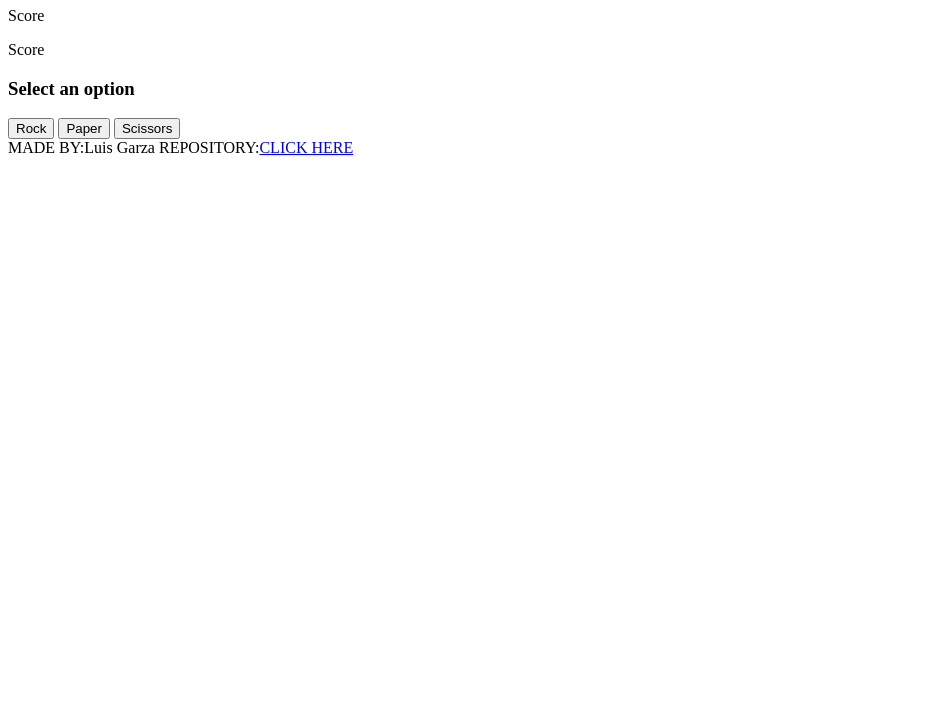
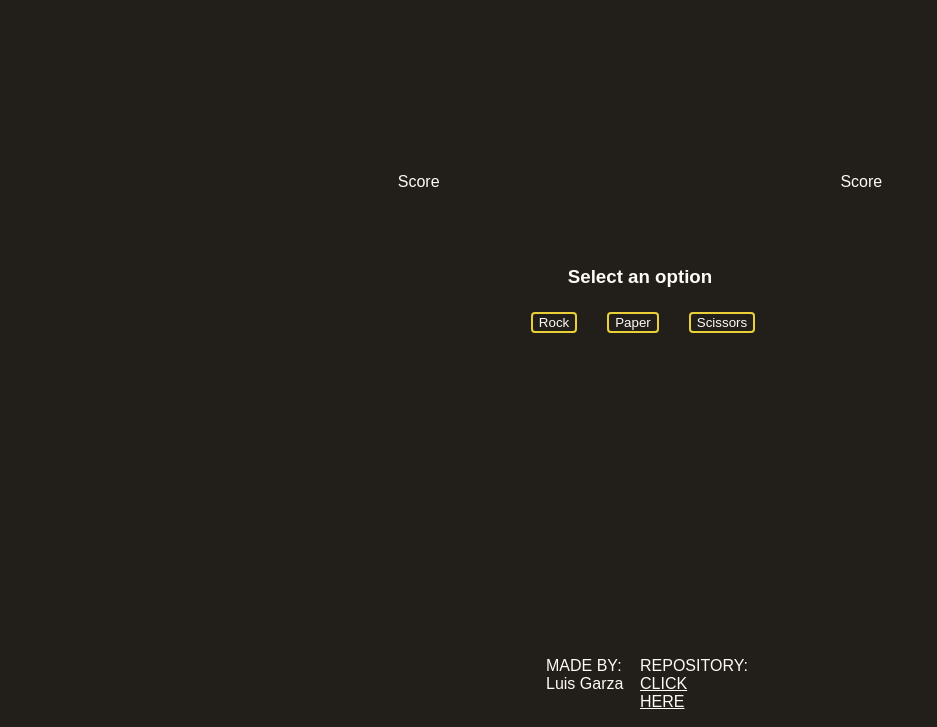
Before and after one commit to Luisg0527/Rock_Paper_Scissors_OP, a plain HTML site: page index.html in a window 1280 px wide. Shown: the part 73-800 px from the top of the page, without its empty margins (0-937 px from the left). Drawn offline with Linux system fonts and the light colour scheme.

Commit message:
Improvement of the UI

```diff
--- a/index.html
+++ b/index.html
@@ -4,6 +4,7 @@
     <meta charset="UTF-8">
     <meta name="viewport" content="width=device-width, initial-scale=1.0">
     <script src="script.js" defer></script>
+    <link rel="stylesheet" href="styles.css">
     <title>Rock Paper Scissors</title>
 </head>
 <body>
@@ -20,14 +21,17 @@
 
     <section class="options">
         <h3>Select an option</h3>
-        <button id="rockBtn">Rock</button>
-        <button id="paperBtn">Paper</button>
-        <button id="scissorsBtn">Scissors</button>
+
+        <div class="btns">
+            <button id="rockBtn">Rock</button>
+            <button id="paperBtn">Paper</button>
+            <button id="scissorsBtn">Scissors</button>
+        </div>
     </section>
 
     <footer>
-        <span>MADE BY:Luis Garza</span>
-        <span>REPOSITORY:<a href="https://github.com/Luisg0527/Rock_Paper_Scissors_OP">CLICK HERE</a></span>
+        <p>MADE BY: Luis Garza</p>
+        <p>REPOSITORY: <a href="https://github.com/Luisg0527/Rock_Paper_Scissors_OP">CLICK HERE</a></p>
     </footer>
 </body>
 </html>
--- a/script.js
+++ b/script.js
@@ -23,7 +23,9 @@ function playGame(humanChoice) {
         computerChoice = getComputerChoice();
         //console.log("Round " + round);
         playRound(humanChoice, computerChoice);
-        h2Message.style.cssText = "color: yellow";
+        h2Message.style.cssText = "color: #e9d036";
+        h2Message.style.fontFamily = "texgyretermes-italic";
+        h2Message.style.fontStyle = "italic";
         if(computerScore > humanScore) {
             console.log("Computer wins the game!!!");
             h2Message.textContent = "Computer wins the game!!!";
@@ -48,7 +50,8 @@ function getComputerChoice() {
 }
 
 function playRound(humanChoice, computerChoice) {
-    h2Message.style.cssText = "color: black";
+    h2Message.style.fontFamily = "Aileron-Regular, sans-serif";
+    h2Message.style.cssText = "color: #fefbf6";
     if(humanChoice == computerChoice) {
         humanScore++;
         computerScore++;
--- /dev/null
+++ b/styles.css
@@ -0,0 +1,88 @@
+@import url("Fonts/texgyretermes-italic.otf");
+@import url("Fonts/Aileron-Regular.otf");
+@import url("Fonts/Aileron-Black.otf");
+
+:root {
+    --myBackgroundColor: #221e1a;
+    --textColor: #fefbf6;
+}
+
+body {
+    background-color: var(--myBackgroundColor);
+    display: flex;
+    flex-direction: column;
+    min-height: 100vh;
+    margin: 0;
+
+}
+
+h1 {
+    color: var(--textColor);
+    font-family: Aileron-Black, sans-serif;
+    text-align: center;
+}
+
+h2 {
+    margin-top: 5em;
+    color: #fefbf6;
+    font-family: Aileron-Regular, sans-serif;
+    text-align: center;
+}
+.options {
+    margin-top: 40px;
+}
+
+h3 {
+    color: var(--textColor);
+    font-family: Aileron-Regular, sans-serif;
+    text-align: center;
+}
+
+.score {
+    display: flex;
+    justify-content: space-evenly;
+    margin-top: 150px;
+}
+
+.btns {
+    display: flex;
+    justify-content: center;
+    margin-top: 1.5em;
+    margin-bottom: 1.5em;
+
+}
+
+button {
+    margin-right: 12px;
+    margin-left: 18px;
+    background-color: #221e1a;
+    border-color: #e9d036;
+    border-style: solid;
+    border-radius: 0.3em;
+    color: var(--textColor);
+
+}
+
+#humanScore, #computerScore {
+    color: var(--textColor);
+    font-family: Aileron-Regular, sans-serif;
+    text-align: center;
+    width: 48px;
+}
+
+footer {
+    margin-top: auto;
+    display: flex;
+    justify-content: center;
+}
+
+footer p {
+    color: var(--textColor);
+    font-family: Aileron-Regular, sans-serif;
+    width: 94px;
+}
+
+a {
+    color: var(--textColor);
+    font-family: Aileron-Regular, sans-serif;
+}
```
